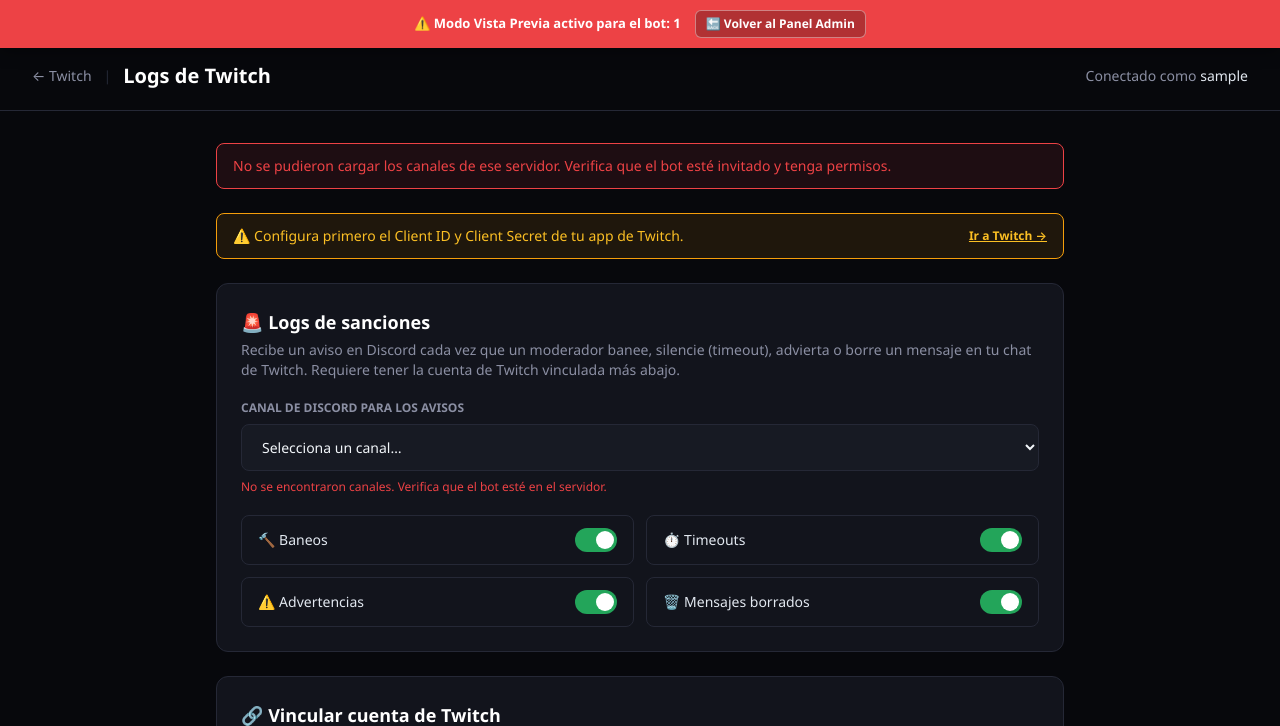
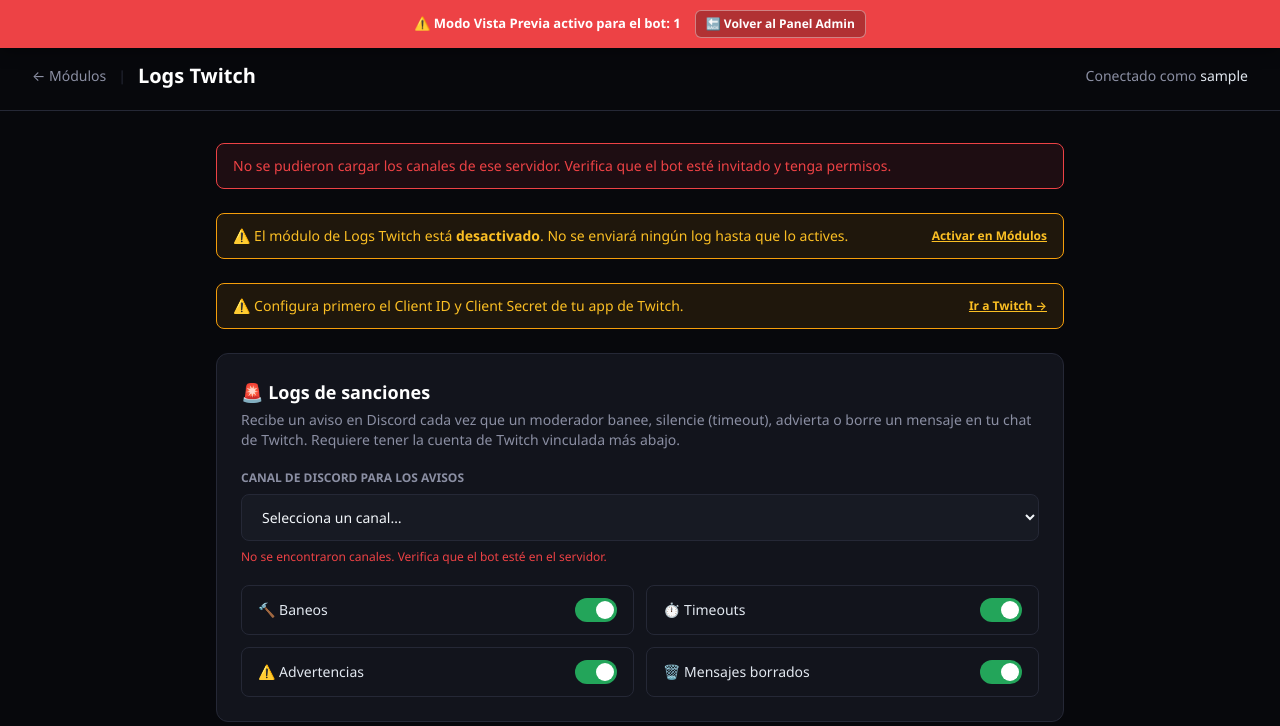
Before and after one commit to nunofr-10/X1CLNTDSCRDXX_SCRT_MMXXVI, a Flask app: page /twitch/logs in a window 1280 px wide. Shown: the top 726 px of the page. Run offline with Flask 3, Linux system fonts and the light colour scheme; the visitor is signed in with stand-in values (Sample User, id 1); data that the repository does not hold is empty; some libraries are stand-ins or nearby versions.

Commit message:
Add files via upload

```diff
--- a/templates/logtwitch.html
+++ b/templates/logtwitch.html
@@ -175,9 +175,9 @@
 
   <header class="flex items-center justify-between px-8 py-5 border-b border-border">
     <div class="flex items-center gap-3 text-sm">
-      <a href="{{ url_for('twitch_config') }}" class="text-muted hover:text-slate-100">← Twitch</a>
+      <a href="{{ url_for('index') }}" class="text-muted hover:text-slate-100">← Módulos</a>
       <span class="text-border">|</span>
-      <h1 class="text-xl font-bold text-white">Logs de Twitch</h1>
+      <h1 class="text-xl font-bold text-white">Logs Twitch</h1>
     </div>
     <div class="flex items-center gap-6 text-sm text-muted">
       {% if user %}
@@ -200,9 +200,9 @@
       {% endif %}
     {% endwith %}
 
-    {% if not config.modules.twitch %}
+    {% if not config.modules.twitch_logs %}
       <div class="rounded-lg px-4 py-3 text-sm border bg-amber-500/10 border-amber-500 text-amber-400 flex items-center justify-between gap-4 flex-wrap">
-        <span>⚠️ El módulo de Twitch está <strong>desactivado</strong>. No se enviará ningún log hasta que lo actives.</span>
+        <span>⚠️ El módulo de Logs Twitch está <strong>desactivado</strong>. No se enviará ningún log hasta que lo actives.</span>
         <a href="{{ url_for('index') }}" class="text-xs font-semibold underline whitespace-nowrap">Activar en Módulos</a>
       </div>
     {% endif %}
--- a/templates/modules.html
+++ b/templates/modules.html
@@ -328,6 +328,7 @@
         {{ module_card(moderation_module, config.modules.moderation, "modules_moderation", url_for('moderation_config'), "🛡️", allowed=config.allowed_modules.moderation) }}
         {{ module_card(youtube_module, config.modules.youtube, "modules_youtube", url_for('youtube_config'), "▶️", allowed=config.allowed_modules.youtube) }}
         {{ module_card(twitch_module, config.modules.twitch, "modules_twitch", url_for('twitch_config'), "🟣", allowed=config.allowed_modules.twitch) }}
+        {{ module_card(twitch_logs_module, config.modules.twitch_logs, "modules_twitch_logs", url_for('twitch_logs_config'), "🚨", allowed=config.allowed_modules.twitch_logs) }}
         {{ module_card(wick_security_module, config.modules.wick_security, "modules_wick_security", url_for('wick_security_config'), "🛡️", allowed=config.allowed_modules.wick_security) }}
       </form>
 
--- a/templates/twitch.html
+++ b/templates/twitch.html
@@ -231,11 +231,6 @@
         <a href="{{ url_for('index') }}" class="text-xs font-semibold underline whitespace-nowrap">Activar en Módulos</a>
       </div>
     {% endif %}
-
-    <div class="rounded-lg px-4 py-3 text-sm border border-border bg-card flex items-center justify-between gap-4 flex-wrap">
-      <span>🚨 ¿Buscas los avisos de baneos, timeouts, advertencias y mensajes borrados?</span>
-      <a href="{{ url_for('twitch_logs_config') }}" class="text-xs font-semibold text-accent hover:underline whitespace-nowrap">Ir a Logs de Twitch →</a>
-    </div>
 
     <!-- En Directo -->
     <section class="bg-card border border-border rounded-xl p-6">
```
